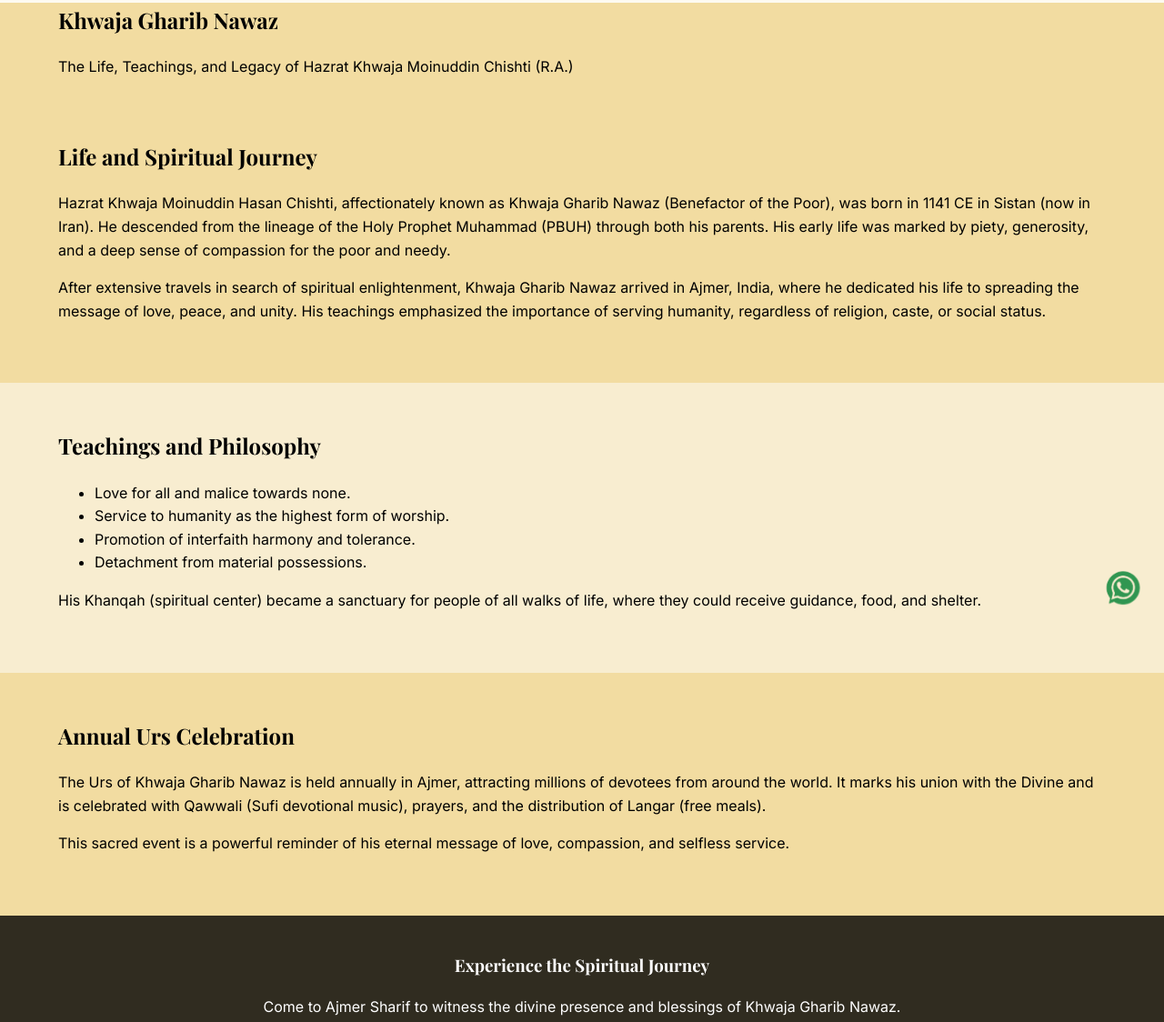
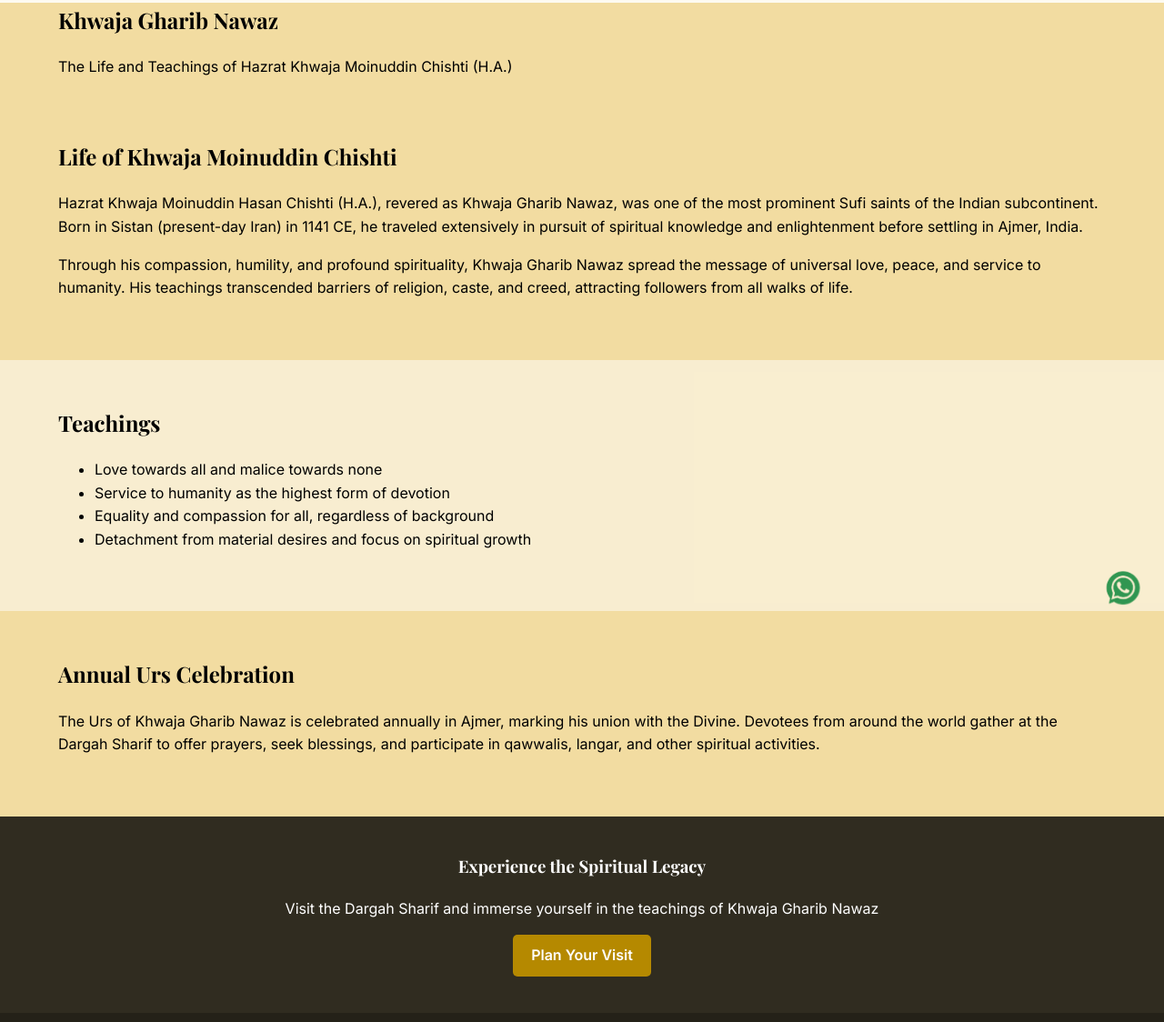
Before and after one commit to adilmiya/chishty-sufi-markaz, a plain HTML site: page khwaja.html in a window 1280 px wide. Shown: the part 100-1224 px from the top of the page at 91% size. Drawn offline with nearby package versions, Linux system fonts and the light colour scheme.

Commit message:
Update khwaja.html

```diff
--- a/khwaja.html
+++ b/khwaja.html
@@ -16,7 +16,6 @@
                 <div class="logo">
                     <a href="index.html"><img src="MylogoCSM.PNG" alt="Chishty Sufi Markaz Logo"></a>
                 </div>
-                <div class="menu-toggle" id="mobile-menu">☰</div>
                 <ul class="nav-links">
                     <li><a href="index.html">Home</a></li>
                     <li><a href="about.html">About Us</a></li>
@@ -30,43 +29,41 @@
     <section id="khwaja-hero" class="page-hero">
         <div class="container">
             <h2>Khwaja Gharib Nawaz</h2>
-            <p>The Life, Teachings, and Legacy of Hazrat Khwaja Moinuddin Chishti (R.A.)</p>
+            <p>The Life and Teachings of Hazrat Khwaja Moinuddin Chishti (H.A.)</p>
         </div>
     </section>
 
     <section id="khwaja-life" class="content-section">
         <div class="container">
-            <h2>Life and Spiritual Journey</h2>
-            <p>Hazrat Khwaja Moinuddin Hasan Chishti, affectionately known as Khwaja Gharib Nawaz (Benefactor of the Poor), was born in 1141 CE in Sistan (now in Iran). He descended from the lineage of the Holy Prophet Muhammad (PBUH) through both his parents. His early life was marked by piety, generosity, and a deep sense of compassion for the poor and needy.</p>
-            <p>After extensive travels in search of spiritual enlightenment, Khwaja Gharib Nawaz arrived in Ajmer, India, where he dedicated his life to spreading the message of love, peace, and unity. His teachings emphasized the importance of serving humanity, regardless of religion, caste, or social status.</p>
+            <h2>Life of Khwaja Moinuddin Chishti</h2>
+            <p>Hazrat Khwaja Moinuddin Hasan Chishti (H.A.), revered as Khwaja Gharib Nawaz, was one of the most prominent Sufi saints of the Indian subcontinent. Born in Sistan (present-day Iran) in 1141 CE, he traveled extensively in pursuit of spiritual knowledge and enlightenment before settling in Ajmer, India.</p>
+            <p>Through his compassion, humility, and profound spirituality, Khwaja Gharib Nawaz spread the message of universal love, peace, and service to humanity. His teachings transcended barriers of religion, caste, and creed, attracting followers from all walks of life.</p>
         </div>
     </section>
 
     <section id="khwaja-teachings" class="content-section alt-section">
         <div class="container">
-            <h2>Teachings and Philosophy</h2>
+            <h2>Teachings</h2>
             <ul>
-                <li>Love for all and malice towards none.</li>
-                <li>Service to humanity as the highest form of worship.</li>
-                <li>Promotion of interfaith harmony and tolerance.</li>
-                <li>Detachment from material possessions.</li>
+                <li>Love towards all and malice towards none</li>
+                <li>Service to humanity as the highest form of devotion</li>
+                <li>Equality and compassion for all, regardless of background</li>
+                <li>Detachment from material desires and focus on spiritual growth</li>
             </ul>
-            <p>His Khanqah (spiritual center) became a sanctuary for people of all walks of life, where they could receive guidance, food, and shelter.</p>
         </div>
     </section>
 
-    <section id="khwaja-urs" class="content-section">
+    <section id="urs" class="content-section">
         <div class="container">
             <h2>Annual Urs Celebration</h2>
-            <p>The Urs of Khwaja Gharib Nawaz is held annually in Ajmer, attracting millions of devotees from around the world. It marks his union with the Divine and is celebrated with Qawwali (Sufi devotional music), prayers, and the distribution of Langar (free meals).</p>
-            <p>This sacred event is a powerful reminder of his eternal message of love, compassion, and selfless service.</p>
+            <p>The Urs of Khwaja Gharib Nawaz is celebrated annually in Ajmer, marking his union with the Divine. Devotees from around the world gather at the Dargah Sharif to offer prayers, seek blessings, and participate in qawwalis, langar, and other spiritual activities.</p>
         </div>
     </section>
 
     <section class="cta-box">
         <div class="container">
-            <h3>Experience the Spiritual Journey</h3>
-            <p>Come to Ajmer Sharif to witness the divine presence and blessings of Khwaja Gharib Nawaz.</p>
+            <h3>Experience the Spiritual Legacy</h3>
+            <p>Visit the Dargah Sharif and immerse yourself in the teachings of Khwaja Gharib Nawaz</p>
             <a href="contact.html" class="cta-button">Plan Your Visit</a>
         </div>
     </section>
@@ -99,14 +96,10 @@
         </div>
     </footer>
 
+    <!-- WhatsApp Floating Button -->
     <a href="https://wa.me/919828033441" class="whatsapp-float" target="_blank">
         <img src="whatsapp-icon.png" alt="WhatsApp" style="width:50px; height:50px;">
     </a>
 
-    <script>
-        document.getElementById('mobile-menu').addEventListener('click', function() {
-            document.querySelector('.nav-links').classList.toggle('show');
-        });
-    </script>
 </body>
 </html>
```
